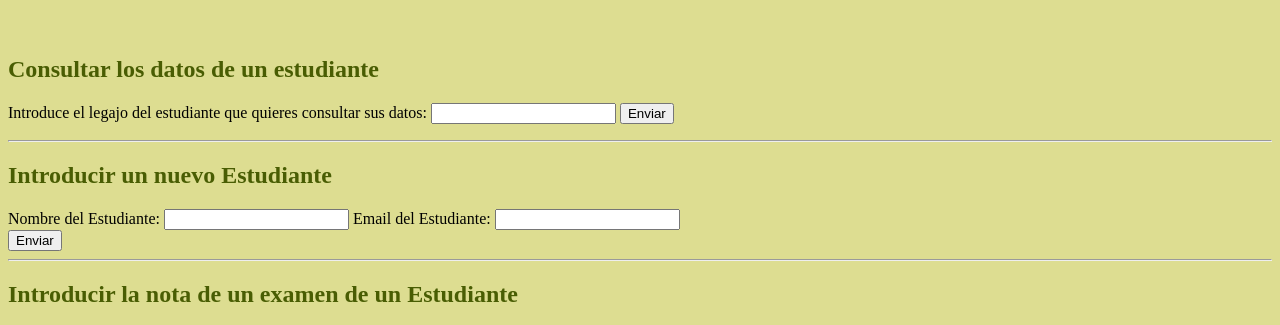
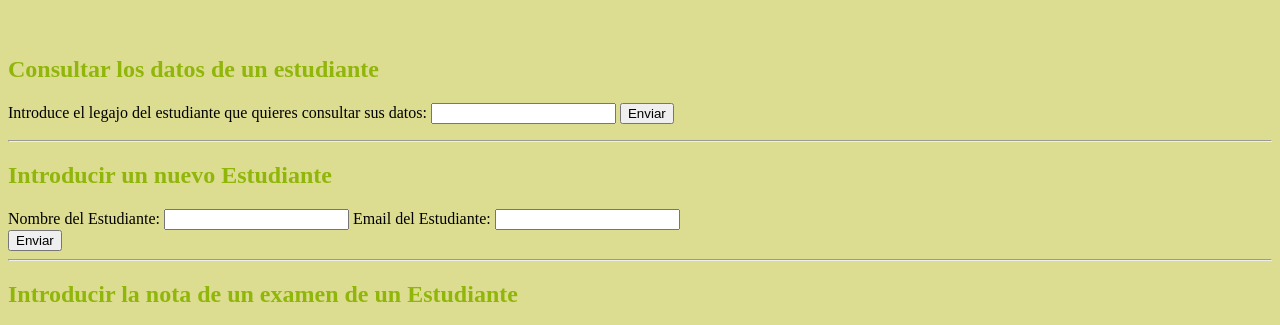
Before and after one commit to Angela-Iglesias/universidad, a website: page index.html in a window 1280 px wide. Shown: the part 435-760 px from the top of the page. Drawn offline with Linux system fonts and the light colour scheme; no server answers.

Commit message:
Cambio del color del h2

```diff
--- a/estilos.css
+++ b/estilos.css
@@ -14,7 +14,7 @@ body {
 }
 
 h2 {
-    color: rgb(73, 93, 3);
+    color: rgb(144, 182, 9);
 }
 
 img {
```
